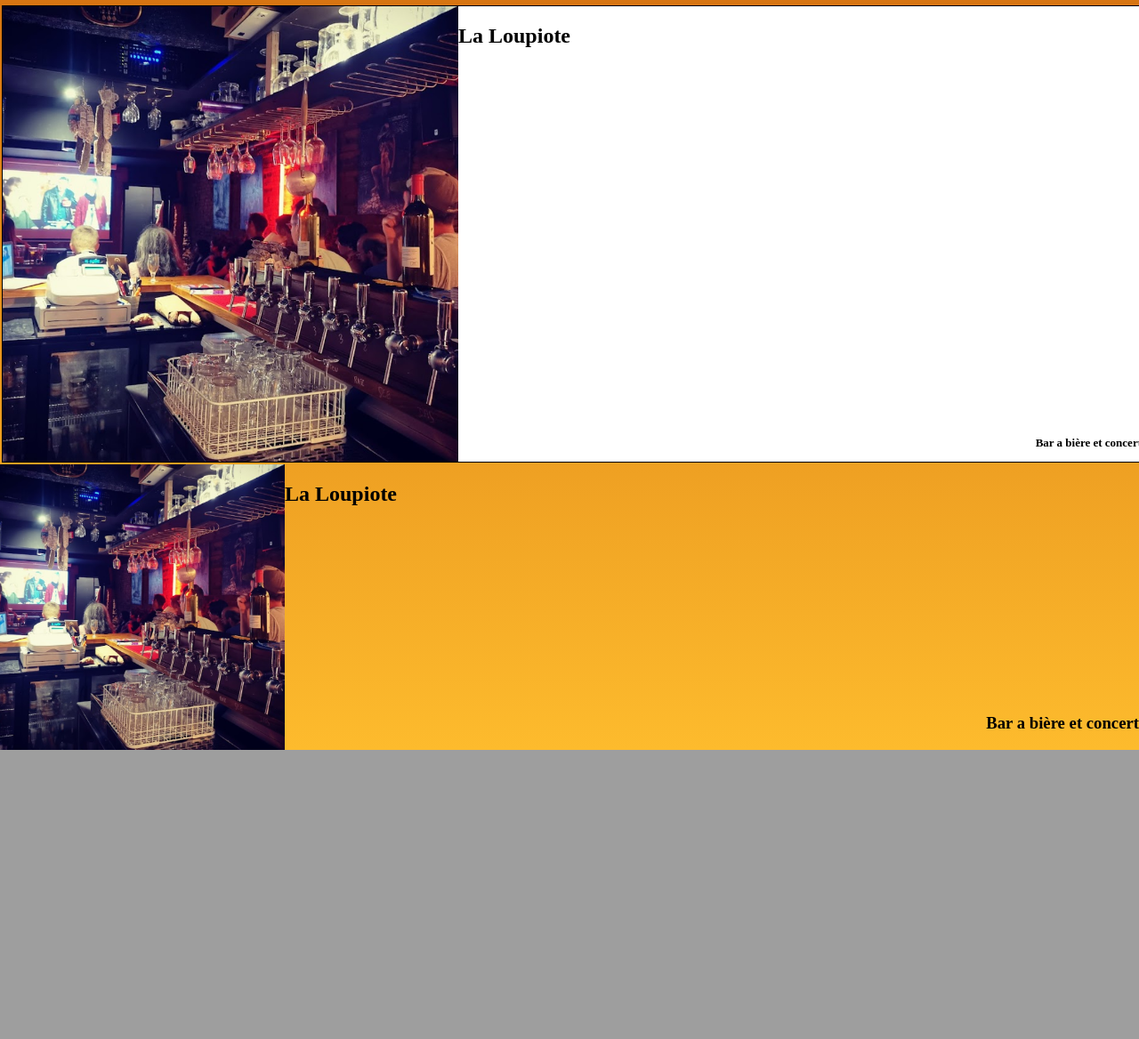
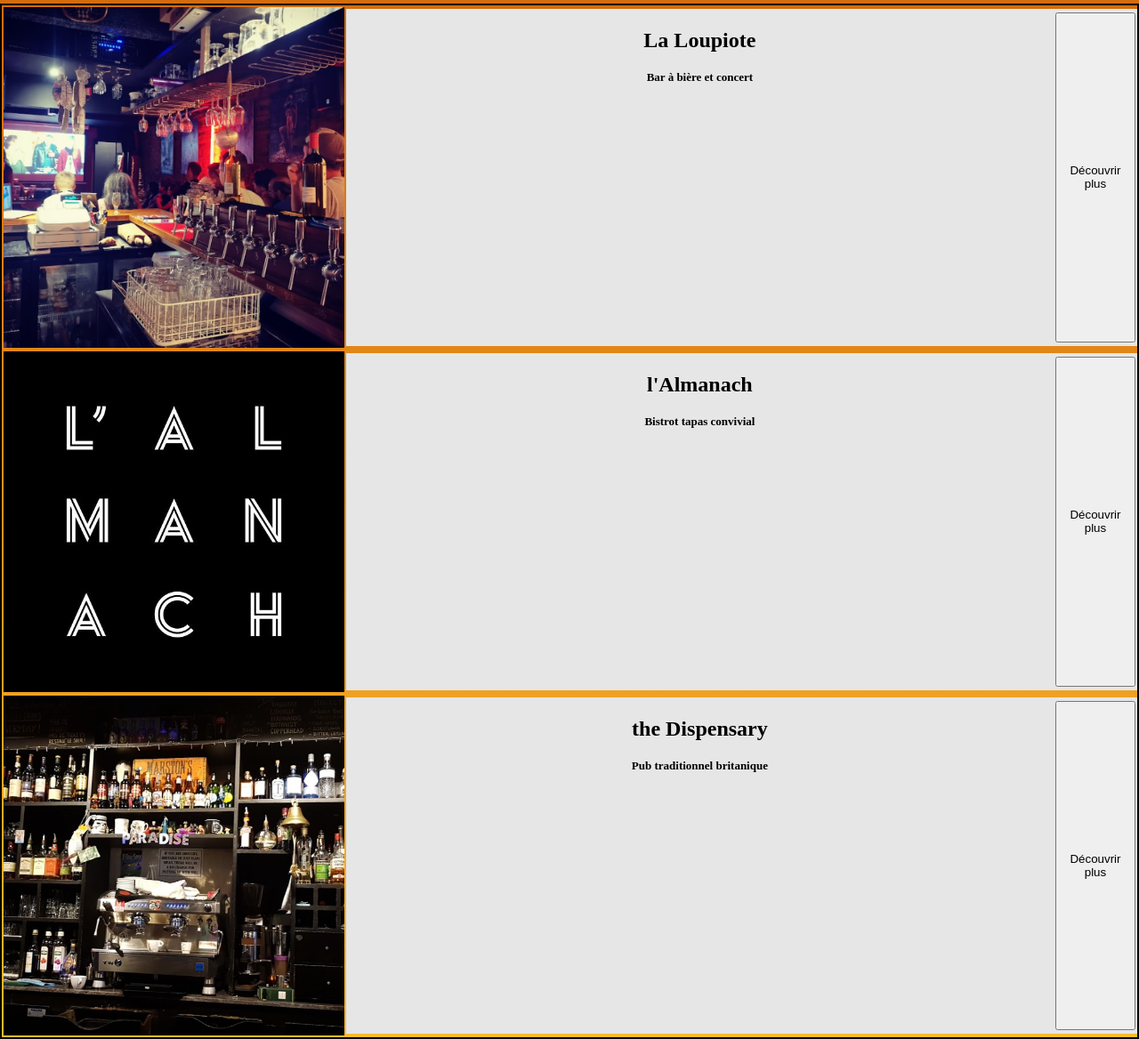
Before and after one commit to nicopierresanchez/l-abb-bi-re, a PHP site: page /search.html in a window 1280 px wide. Shown: the part 517-1685 px from the top of the page at 89% size. Before the commit the page ends 1360 px from the top, so only its background shows below. Run offline with PHP 8.4, Linux system fonts and the light colour scheme.

Commit message:
modification de search.html,  epurage de search.css, ajout d'un bar dans img

```diff
--- a/search.css
+++ b/search.css
@@ -2,133 +2,56 @@
 
 #carte > iframe:nth-child(1) {
     width: 100%;
+    padding: 0;
   }
 
-
-.bar_la_loupiote > img:nth-child(1) {
-    width: 30%;
-  }
-
-
-
-.bar_la_loupiote {
-    display: flex;
-  }
-
-
-
-#exemples div {
-    display: flex;
-    flex-direction: row;
-  }
-
-#exemple div img {
-    width: 20%;
+#exemples  div img {
+  max-width: 30%;
+  height: auto;
 }
-
-
-
-#exemples > div:nth-child(1) > img:nth-child(1) {
-  width: 40%;
-  height: 30%;
-}
-
-
-
-#exemples > div:nth-child(2) > img:nth-child(1) {
-  width: 25%;
-}
-
-
 #exemples {
   display: flex;
   flex-direction: column;
+  border: 2px solid black ;
+  justify-content: space-around;
+
 }
 
-
+#exemples div h3 {
+  font-size: small;
+}
+div h3 {
+    font-size: small;
+  }
 
 #exemples div {
 
-  flex-direction: row;
-}
-
-
-
-#exemples > div:nth-child(1) > div:nth-child(2) > h3:nth-child(2) {
-  font-size: small;
-}
-
-
-
-
-
-
-div.bar_la_loupiote:nth-child(1) > div:nth-child(2) > h3:nth-child(2) {
-    font-size: small;
-  }
-
-
-
-
-#exemples div {
-
+  justify-content: flex;
   justify-content: space-between;
   width: 100%;
-}
-
-
-#details {
+  flex-direction: row;
   display: flex;
-  flex-direction: column;
-  text-align: center;
-  align-content: ;
-}
-
-
-
-#exemples > div:nth-child(1) {
-  border: 2px solid black ;
+  flex-direction: row;
   margin: 2px;
 }
-
-
-#exemples > div:nth-child(1) {
-
-  border: 0.5px solid black;
-  margin-block: 2px;
-}
-
-
-#exemples div {
-  justify-content: flex;
-}
-
-
-
-#details > h3:nth-child(2) {
-  text-align: center;
-  margin-top: auto;
-}
-
-
 
 body {
   margin: 0;
   padding: 0;
 }
 
-
 #details {
   display: flex;
   flex-direction: column;
+  display: flex;
+  flex-direction: column;
+  text-align: center;
+  background-color: rgb(230, 230, 230);
 }
 
-
-
-#details > h2:nth-child(1) {
+#details h2  {
   text-align: center;
 }
-
 
 body {
 
@@ -137,8 +60,15 @@ body {
   background: rgb(191,73,1);background: linear-gradient(180deg, rgba(191,73,1,1) 0%, rgba(253,187,45,1) 100%);;
 }
 
-
-
-#exemples > div:nth-child(1) {
-  background-color: white;
+#details .button {
+    color: rgb(255, 255, 255);
+    text-align: center;
+    text-decoration: none;
+    display:flex ;
+    font-size: 20px;
+    margin: 4px 2px;
+    cursor: pointer;
 }
+#exemples div #text{
+    display: inline-block;
+}
--- a/search.html
+++ b/search.html
@@ -23,15 +23,37 @@
             <div>
                 <img src="img/bar_la_loupiote/la_loupiote_1.png" alt="logo_bar">
                 <div id= "details">
-                   <h2>La Loupiote</h2>
-                      <h3>Bar a bière et concert</h3>
+                    <div id ="text">
+                      <h2>La Loupiote</h2>
+                      <h3>Bar à bière et concert</h3>
+                    </div>
+                <form class= "button" action="https://fr.w3docs.com/">
+                        <button type="submit">Découvrir plus</button>
+                </form>
                 </div>
             </div>
             <div>
-                <img src="img/bar_la_loupiote/la_loupiote_1.png" alt="logo_bar">
+                <img src="img/bar_l'almanach/L_Almanach.jpg" alt="logo_bar">
                 <div id= "details">
-                   <h2>La Loupiote</h2>
-                      <h3>Bar a bière et concert</h3>
+                    <div id ="text">
+                      <h2>l'Almanach</h2>
+                      <h3>Bistrot tapas convivial</h3>
+                    </div>
+                <form class= "button" action="https://fr.w3docs.com/">
+                        <button type="submit">Découvrir plus</button>
+                </form>
+                </div>
+            </div>
+            <div>
+                <img src="img/bar_the_dispensary/the_dispensary_1.png" alt="logo_bar">
+                <div id= "details">
+                    <div id ="text">
+                      <h2>the Dispensary</h2>
+                      <h3>Pub traditionnel britanique</h3>
+                    </div>
+                <form class= "button" action="https://fr.w3docs.com/">
+                        <button type="submit">Découvrir plus</button>
+                </form>
                 </div>
             </div>
                 </div>
```
Also changed, not shown: img/bar_l'almanach/L_Almanach.jpg (added), img/bar_l'almanach/L_Almanach2.jpg (added), img/bar_l'almanach/L_Almanach3.jpg (added), img/bar_l'almanach/histoire-de-la-biere-et-du-.jpg (added), img/bar_l'atelier/l'atelier_65_1.jpeg (deleted), img/bar_l'atelier/l'atelier_65_2.jpeg (deleted), img/bar_l'atelier/l'atelier_65_4.jpeg (deleted), img/bar_l'atelier/l'atelier_65_5.jpeg (deleted).
